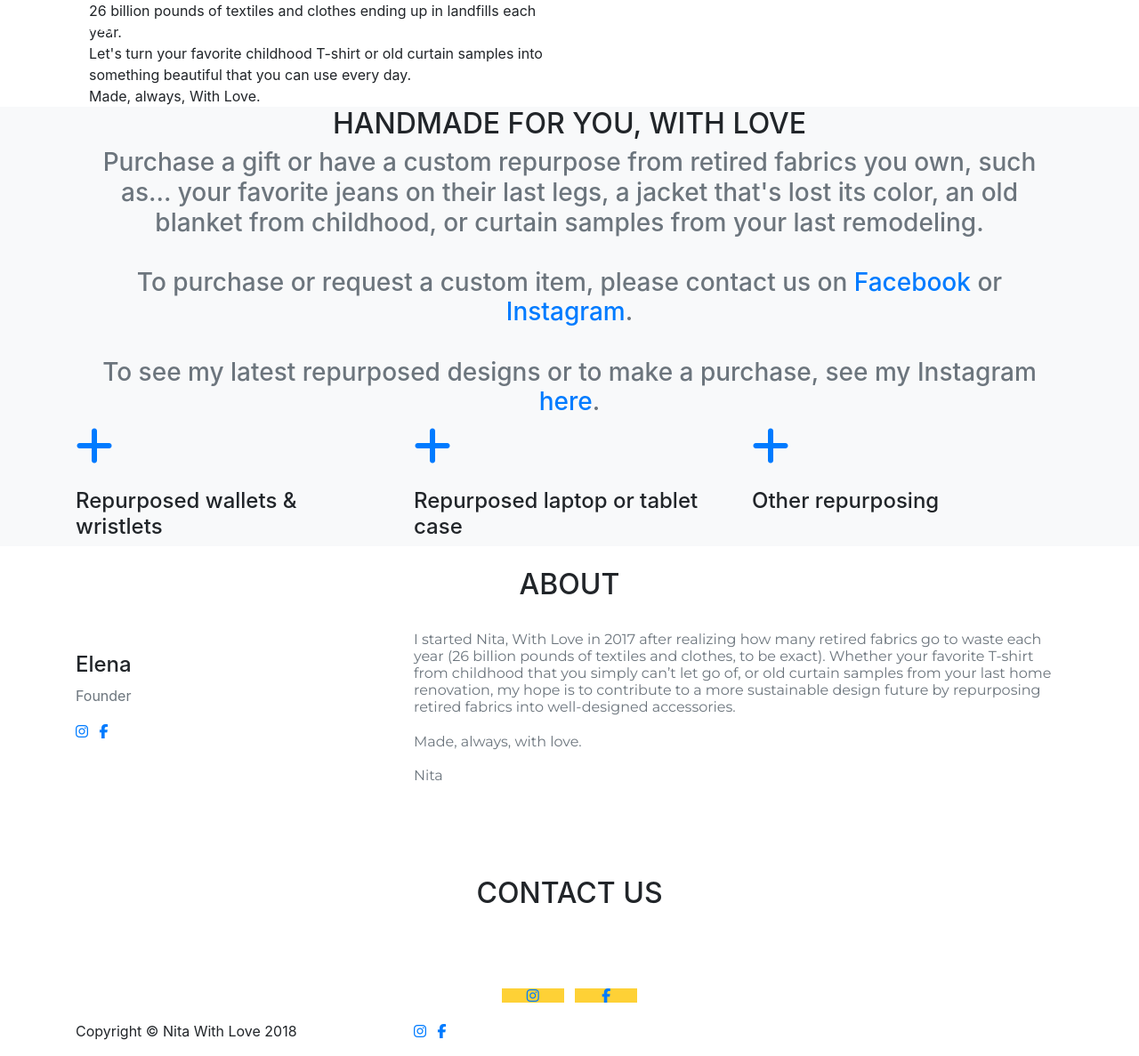
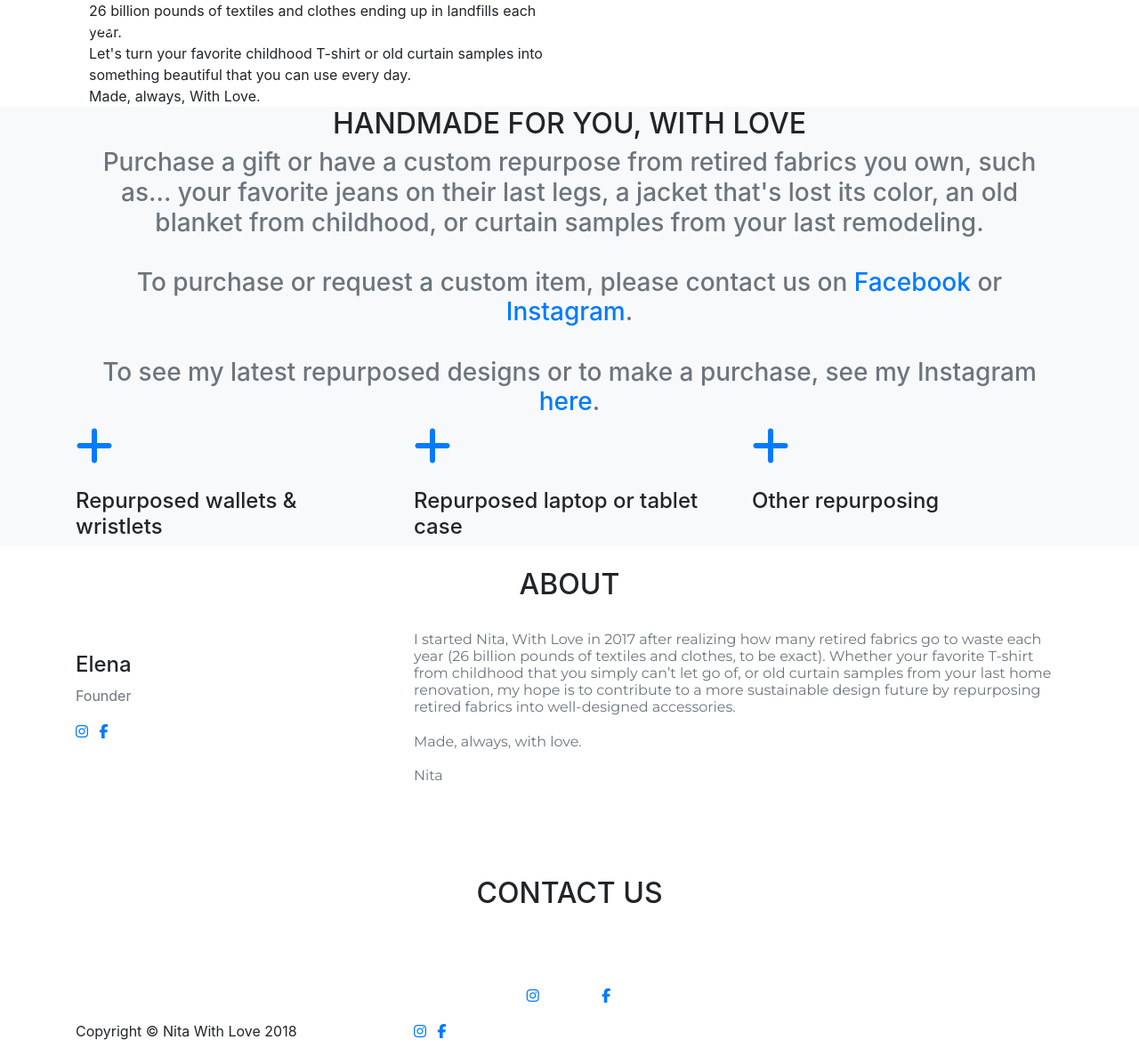
Before and after one commit to dalkat/nitawithlove, a Jekyll site: the page built from index.md, in a window 1280 px wide and 1187 px high. Shown: the whole window at 89% size. Built offline with Jekyll 4.4.1, drawn with Linux system fonts in a browser that asks for light colours; nearby versions of some CDN libraries; some web fonts are replaced; library files that are not in the unit come from our copies.

Commit message:
contact format

```diff
--- a/_layouts/home.html
+++ b/_layouts/home.html
@@ -141,7 +141,7 @@ layout: default
               {% assign ws = '' %}
               <li class="list-inline-item">
                 <a href="{{ sm.url }}">
-                  <i class="{{ sm.icon }}" style="background-color: #fed136!important; width:70px!important; height:auto!important;"></i>
+                  <i class="{{ sm.icon }}" style="background-color: #ffffff!important; width:70px!important; height:auto!important;"></i>
                 </a>
               </li>
               {%- endfor -%}
```
